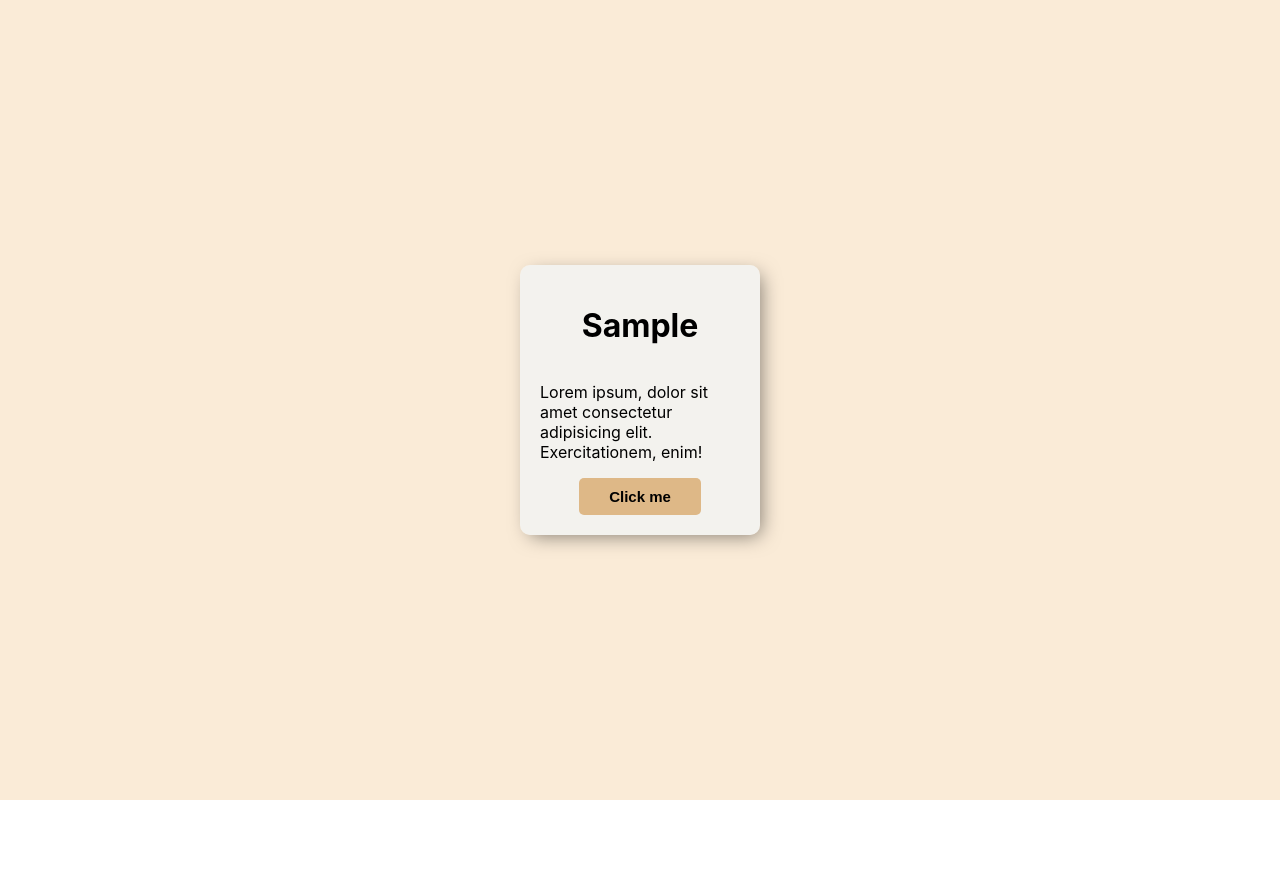
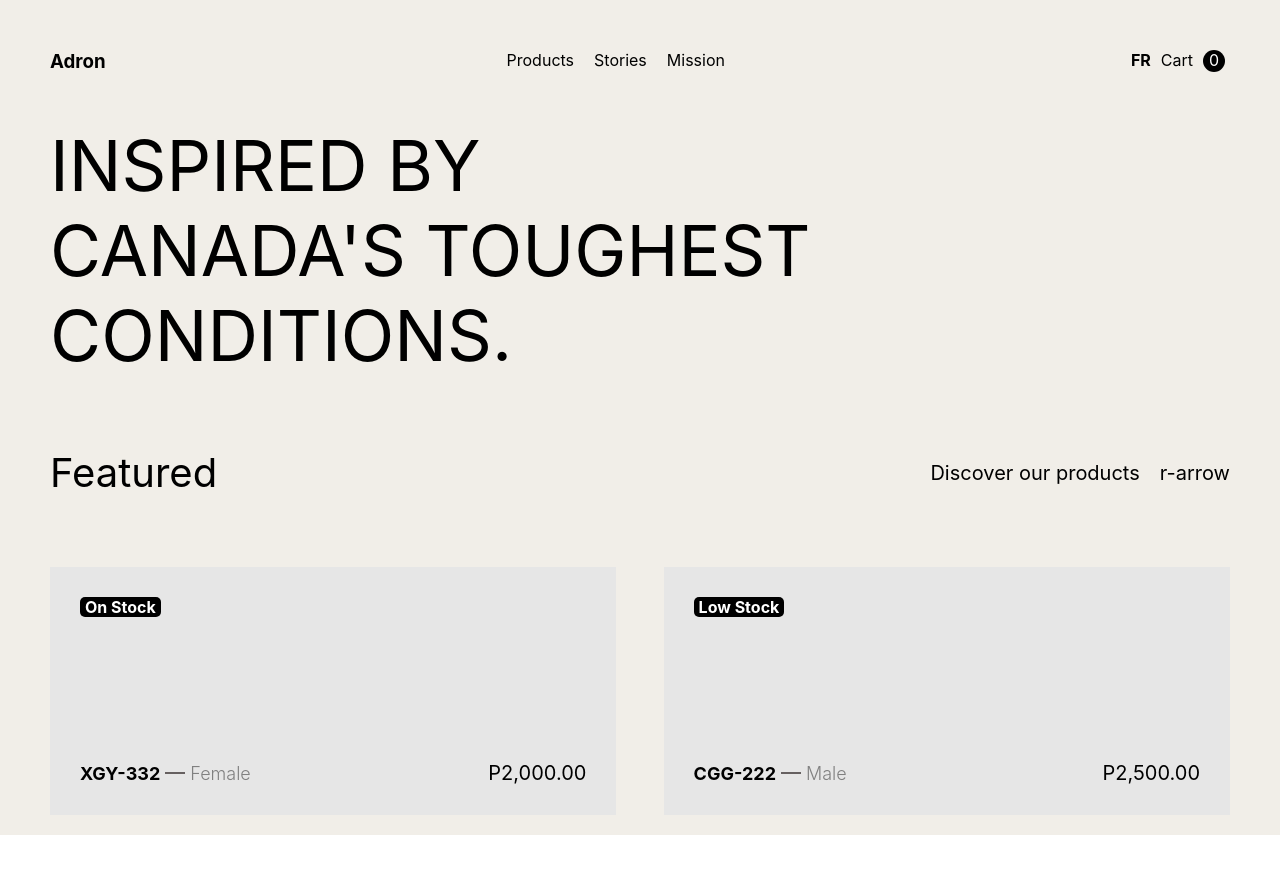
Before and after one commit to Gepeet/netlili, a React (Create React App) app: page / in a window 1280 px wide. Shown: the top 874 px of the page. Before the commit the page ends 800 px from the top, so only its background shows below. Built offline with nearby package versions, Linux system fonts and the light colour scheme.

Commit message:
nav hero and feature added

```diff
--- a/src/App.css
+++ b/src/App.css
@@ -1,40 +1,77 @@
+
+* {
+  margin: 0;
+  padding: 0;
+  box-sizing: border-box;
+}
 
 .body{
-  width: 100vw;
-  height: 100vh;
+  background-color: rgb(241, 238, 232);
+}
+
+nav{
   display: flex;
-  align-items: center;
-  justify-content: center;
-  background-color: antiquewhite;
+  padding: 20px 20px;
+  justify-content: space-between;
+}
+
+@media screen and (min-width: 800px) {
+  nav{
+    padding: 50px 50px;
+  }
 }
 
 
-.card{
-  border-radius: 10px;
-  border:none;
-  background-color: rgba(240, 248, 255, 0.575);
-  /* height: 200px; */
-  width: 200px;
-  box-shadow: 5px 5px 20px -5px rgba(0, 0, 0, 0.521);
-
+.carts{
   display: flex;
-  justify-content: space-between;
-  flex-direction: column;
-  align-items: center;
-  padding: 20px 20px;
 }
 
-.btn{
-  background-color: burlywood;
-  border: none;
-  font-weight: bold;
-  border-radius: 5px;
-  font-size: 15px;
-  padding: 10px 30px;
-  /* display: inline-block; */
+.carts > *{
+  margin: 0 5px
 }
 
-.btn:hover{
+.cart__value{
+  width: 22px;
+  height: 22px;
+  background-color: black;
+  display: flex;
+  align-content: center;
+  justify-content: center;
+  border-radius: 50%;
+}
+
+.cart__value > span{
+
+  color: white;
+}
+
+.hamburger{
+  /* background-color: brown; */
+  align-self: center;
+  margin-left: 15px;
+  width: 22px;
+  height: 15px;
+  display: flex;
+  flex-direction: column;
+  justify-content: space-between;
+}
+
+@media screen and (min-width: 800px) {
+  .hamburger{
+    display: none;
+  }
+}
+
+.hamburger:hover{
   cursor: pointer;
-  background-color: rgba(222, 184, 135, 0.651);
 }
+
+.hamburger>*{
+  height: 3px;
+  width: 100%;
+  background-color: black;
+}
+
+.feat{
+  margin: 70px 0;
+}
--- a/src/App.js
+++ b/src/App.js
@@ -1,15 +1,35 @@
 import './App.css';
+import Featured from './Component/Featured/Featured';
+import Hero from './Component/Hero/Hero';
+import Dropdown from './Component/Nav/Dropdown';
+
 
 function App() {
   return (
     <div className="body">
-      <div className="card">
-        <h1>Sample</h1>
-        <p style={{
-          position:'block'
-        }}>Lorem ipsum, dolor sit amet consectetur adipisicing elit. Exercitationem, enim!</p>
-        <button className="btn">Click me</button>
+      <nav>
+        <h3>Adron</h3>
+        <Dropdown/>
+            <div className="carts">
+                <h4>FR</h4>
+                <span>Cart</span>
+                <div className="cart__value">
+                  <span>0</span>
+                </div>
+                <div className="hamburger">
+                  <span></span>
+                  <span></span>
+              </div>
+            </div>
+
+      </nav>
+      <div className="hero__container">
+        <Hero/>
       </div>
+      <div className="feat">
+      <Featured/>
+      </div>
+
     </div>
   );
 }
--- /dev/null
+++ b/src/Component/Featured/FeatureItem.js
@@ -0,0 +1,26 @@
+import './FeaturedItem.css';
+
+function FeatureItem({stock, model, gender, price, hidden}) {
+    return (
+        <div className={hidden}>
+            <div className="stock">
+                <span>{stock}</span>
+            </div>
+            <img src="/" alt="" />
+            <div className="model__price">
+                <div className="model__gender">
+                    <span className="model">{model}</span>
+                    <span className="dash"></span>
+                    <span className="gender">{gender}</span>
+                </div>
+                <div className="price">
+                    <span>{price}</span>
+                </div>
+            </div>
+
+
+        </div>
+    )
+}
+
+export default FeatureItem
--- /dev/null
+++ b/src/Component/Featured/Featured.css
@@ -0,0 +1,48 @@
+.featured{
+    margin: 0px 20px;
+    /* background-color: green; */
+}
+
+@media screen and (min-width: 800px) {
+    .featured{
+        margin: 0 50px;
+    }
+
+  }
+
+
+.featured__top{
+    display: flex;
+    /* background-color: green; */
+    align-items: center;
+    justify-content: space-between;
+}
+
+.featured__top>h1{
+    font-weight: 400;
+    font-size: 40px;
+}
+
+.featured__top>h5{
+    font-weight: 400;
+    font-size: 20px;
+}
+
+.featured__top h5 span{
+    margin-left: 20px;
+}
+
+.featured__container{
+    margin: 50px 0;
+    display: flex;
+    flex-direction: column;
+    justify-content: space-between;
+}
+
+
+@media screen and (min-width: 800px) {
+    .featured__container{
+        flex-direction: row;
+    }
+
+  }
--- /dev/null
+++ b/src/Component/Featured/Featured.js
@@ -0,0 +1,34 @@
+import './Featured.css';
+import FeatureItem from './FeatureItem';
+
+function Featured() {
+    return (
+        <div className="featured">
+            <div className="featured__top">
+                  <h1>Featured</h1>
+                  <h5>Discover our products<span>r-arrow</span></h5>
+            </div>
+
+            <div className="featured__container">
+                <FeatureItem
+                stock = "On Stock"
+                model = "XGY-332"
+                gender = "Female"
+                price = "P2,000.00"
+                hidden = "card"/>
+
+                    <FeatureItem
+                    stock = "Low Stock"
+                    model = "CGG-222"
+                    gender = "Male"
+                    price = "P2,500.00"
+                    hidden = "card hidden"/>
+
+
+            </div>
+
+        </div>
+    )
+}
+
+export default Featured
--- /dev/null
+++ b/src/Component/Featured/FeaturedItem.css
@@ -0,0 +1,78 @@
+.card{
+    width: 100%;
+    background-color: rgb(230, 230, 230);
+    padding: 30px 30px;
+    margin: 20px 0;
+}
+.card:hover{
+    cursor: pointer;
+}
+
+.card.hidden{
+    display:none;
+}
+
+@media screen and (min-width: 800px) {
+    .card{
+        width: 48%;
+
+    }
+
+    .card.hidden{
+        display:unset;
+    }
+  }
+
+.stock{
+    background-color: black;
+    border-radius: 5px;
+    width: max-content;
+}
+
+.stock > span{
+    color: white;
+    padding: 4px 5px;
+    font-weight: 700;
+}
+
+.model__gender{
+    display: flex;
+    align-items: center;
+    flex-wrap: wrap;
+
+}
+
+.model{
+    font-weight: 700;
+    font-size: 18px;
+}
+
+.gender{
+    font-size: 18px;
+    color: gray;
+    font-weight: 300;
+    margin-right: 30px;
+}
+
+.dash{
+    display: inline-block;
+    height: 2px;
+    width: 20px;
+    background-color: rgb(102, 96, 96);
+    margin: 0 5px;
+}
+
+.price{
+    /* margin-left: 30px; */
+    font-size: 20px;
+}
+
+.model__price{
+    display: flex;
+    justify-content: space-between;
+    flex-wrap: wrap;
+}
+
+.card > img{
+    margin: 70px 0;
+}
--- /dev/null
+++ b/src/Component/Hero/Hero.css
@@ -0,0 +1,20 @@
+.hero{
+    margin: 0 20px;
+}
+
+.hero > h1{
+    font-size: 60px;
+    font-weight: 300;
+}
+
+@media screen and (min-width: 800px) {
+    .hero{
+        margin: 0 50px;
+    }
+
+    .hero > h1{
+        font-size: 70px;
+        font-weight: 400;
+        overflow: hidden;
+    }
+  }
--- /dev/null
+++ b/src/Component/Hero/Hero.js
@@ -0,0 +1,11 @@
+import './Hero.css';
+
+function Hero() {
+    return (
+        <div className="hero">
+            <h1>INSPIRED BY <br/>CANADA'S TOUGHEST <br/>CONDITIONS.</h1>
+        </div>
+    )
+}
+
+export default Hero
--- /dev/null
+++ b/src/Component/Nav/Dropdown.css
@@ -0,0 +1,21 @@
+.links ul{
+    list-style: none;
+    display: none;
+    flex-direction: row;
+}
+
+.links ul li{
+    margin: 0 10px;
+}
+
+.links ul li:hover{
+   cursor: pointer;
+}
+
+@media screen and (min-width: 800px) {
+    .links ul{
+        /* list-style: none; */
+        display: flex;
+        /* flex-direction: row; */
+    }
+  }
--- /dev/null
+++ b/src/Component/Nav/Dropdown.js
@@ -0,0 +1,20 @@
+import React from 'react'
+import './Dropdown.css';
+
+function Dropdown() {
+    return (
+        <div>
+            <div className="links">
+                <ul>
+                    <li>Products</li>
+                    <li>Stories</li>
+                    <li>Mission</li>
+                </ul>
+            </div>
+
+
+        </div>
+    )
+}
+
+export default Dropdown
```
